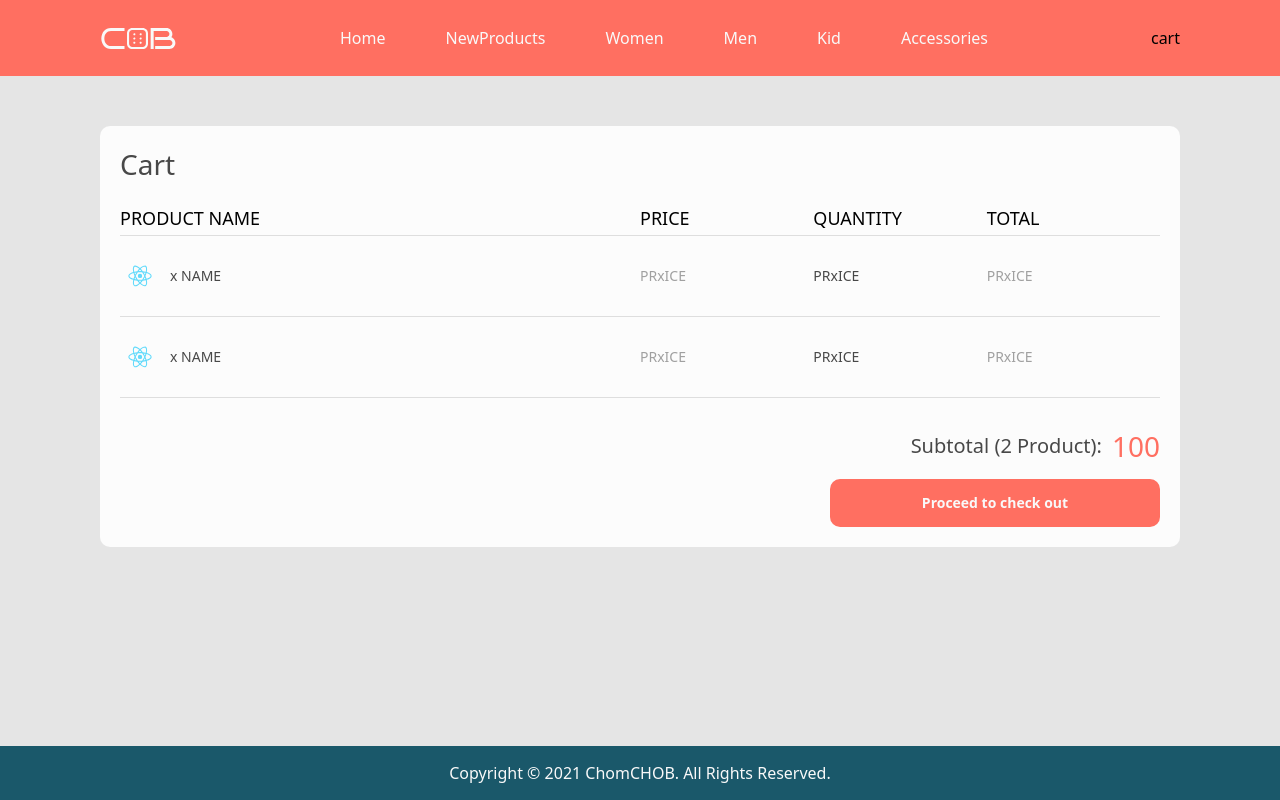
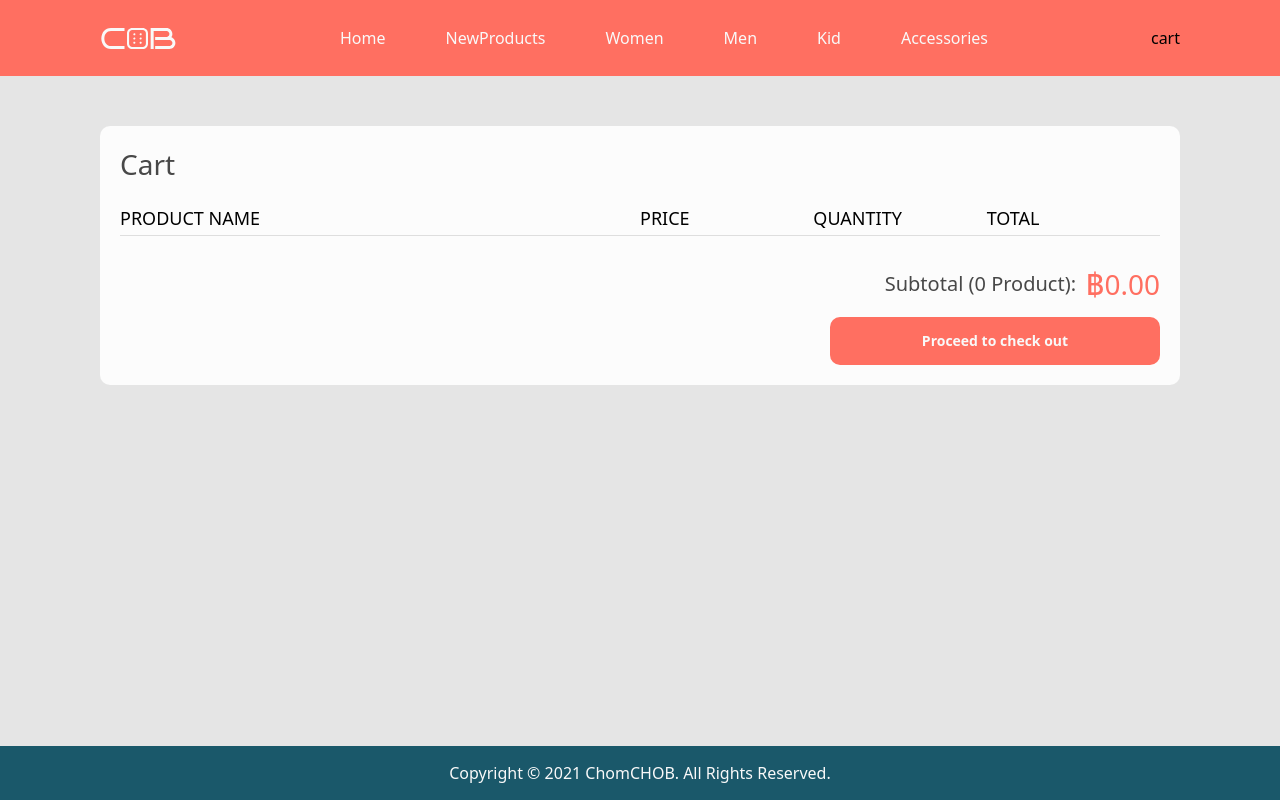
Before and after one commit to NightThinker/cob, a React (Create React App) app: page /cart in a window 1280 px wide. Built offline with nearby package versions, Linux system fonts and the light colour scheme.

Commit message:
redux and cart

```diff
--- a/package.json
+++ b/package.json
@@ -3,6 +3,7 @@
   "version": "0.1.0",
   "private": true,
   "dependencies": {
+    "@reduxjs/toolkit": "^1.5.0",
     "@testing-library/jest-dom": "^5.11.4",
     "@testing-library/react": "^11.1.0",
     "@testing-library/user-event": "^12.1.10",
@@ -10,8 +11,11 @@
     "react": "^17.0.1",
     "react-dom": "^17.0.1",
     "react-number-format": "^4.4.4",
+    "react-redux": "^7.2.2",
     "react-router-dom": "^5.2.0",
     "react-scripts": "4.0.2",
+    "redux-logger": "^3.0.6",
+    "redux-thunk": "^2.3.0",
     "web-vitals": "^1.0.1"
   },
   "scripts": {
@@ -43,6 +47,7 @@
     "@tailwindcss/postcss7-compat": "^2.0.3",
     "autoprefixer": "^9",
     "postcss-cli": "^7",
+    "redux-devtools": "^3.7.0",
     "tailwindcss": "npm:@tailwindcss/postcss7-compat"
   }
 }
--- a/src/feature/cart/Cart.js
+++ b/src/feature/cart/Cart.js
@@ -1,11 +1,18 @@
+import { useSelector } from 'react-redux';
+
 import Layout from '../../shared/theme/Layout/Layout'
 import Text from '../../shared/components/Text/Text'
 import Img from '../../shared/components/Img/Img'
 
-import logo from '../../logo.svg'
 import Button from '../../shared/components/Button/Button'
 
 const Cart = () => {
+  const { carts } = useSelector((state) => state.cart);
+
+  const total = carts.reduce((sum, number) => {
+    return sum + parseFloat(number.total)
+  }, 0)
+
   return (
     <Layout>
       <ul className='flex flex-col bg-white-light rounded-10 p-20 '>
@@ -17,28 +24,21 @@ const Cart = () => {
             <Text size='text-lg' color='text-black'>QUANTITY</Text>
             <Text size='text-lg' color='text-black'>TOTAL</Text>
           </div>
-          <div className='grid grid-cols-cart py-20 items-center border-b border-grey-border'>
-            <div className='flex gap-10 items-center'>
-              <Img src={logo} className='img-sm' />
-              <Text color='text-black-light'>x NAME</Text>
+          {carts.map(({ id, img, name, price, qty, total }) => (
+            <div key={id} className='grid grid-cols-cart py-20 items-center border-b border-grey-border'>
+              <div className='flex gap-10 items-center'>
+                <Img src={img} className='img-sm' />
+                <Text color='text-black-light'>{name}</Text>
+              </div>
+              <Text isNumber color='text-grey-light'>{price}</Text>
+              <Text color='text-black-light'>{qty}</Text>
+              <Text isNumber color='text-grey-light'>{total}</Text>
             </div>
-            <Text color='text-grey-light'>PRxICE</Text>
-            <Text color='text-black-light'>PRxICE</Text>
-            <Text color='text-grey-light'>PRxICE</Text>
-          </div>
-          <div className='grid grid-cols-cart py-20 items-center border-b border-grey-border'>
-            <div className='flex gap-10 items-center'>
-              <Img src={logo} className='img-sm' />
-              <Text color='text-black-light'>x NAME</Text>
-            </div>
-            <Text color='text-grey-light'>PRxICE</Text>
-            <Text color='text-black-light'>PRxICE</Text>
-            <Text color='text-grey-light'>PRxICE</Text>
-          </div>
+          ))}
         </li>
         <li className='flex justify-end gap-10 items-center'>
-          <Text size='text-xl' weight='font-medium' color='text-black-light'>{`Subtotal (2 Product):`}</Text>
-          <Text size='text-2xl' weight='font-medium' color='text-orange'  >100</Text>
+          <Text size='text-xl' weight='font-medium' color='text-black-light'>{`Subtotal (${carts.length} Product):`}</Text>
+          <Text isNumber size='text-2xl' weight='font-medium' color='text-orange'>{total.toFixed(2)}</Text>
         </li>
         <li className='flex justify-end mt-15 '>
           <Button width='btn-md'>Proceed to check out</Button>
--- a/src/feature/product/productDetial/ProductDetial.js
+++ b/src/feature/product/productDetial/ProductDetial.js
@@ -1,5 +1,6 @@
 import { useState, useEffect } from 'react'
 import { useParams, useHistory } from 'react-router-dom'
+import { useDispatch } from 'react-redux';
 
 import Layout from '../../../shared/theme/Layout/Layout'
 import Img from '../../../shared/components/Img/Img'
@@ -9,13 +10,19 @@ import Button from '../../../shared/components/Button/Button'
 import ButtonGroup from '../../../shared/container/ButtonGroup/ButtonGroup'
 
 import { onGetProductById } from '../../../shared/api/product.api'
+import { addToCart } from '../../../store/actions/actionCart';
+import { data } from 'autoprefixer';
 
 
 const ProductDetail = () => {
   const [product, setProduct] = useState()
   const [count, setCount] = useState(0)
+
   const { id } = useParams()
   const history = useHistory()
+  const dispatch = useDispatch();
+
+  const onAddToCart = (data) => dispatch(addToCart(data));
 
   useEffect(() => {
     (async () => {
@@ -31,6 +38,19 @@ const ProductDetail = () => {
 
   const onDecrement = () => {
     if (count) setCount(preCount => preCount - 1)
+  }
+
+  const onAddToCartHandler = () => {
+    const payload = {
+      id: product._id,
+      name: product.name,
+      img: product.image_url,
+      price: product.price,
+      qty: count,
+      total: (count * product.price).toFixed(2)
+    }
+    onAddToCart(payload)
+    !!count && history.push(`/cart`)
   }
 
   return (
@@ -56,11 +76,11 @@ const ProductDetail = () => {
                 <Text color='text-black-light'>Quanititiy:</Text>
                 <ButtonGroup number={count} onIncrement={onIncrement} onDecrement={onDecrement} />
               </div>
-              <Button className='mt-16' disable={!count} onClick={() => !!count && history.push(`/cart`)}>
+              <Button className='mt-16' disable={!count} onClick={onAddToCartHandler} >
                 <svg width="18" height="18" viewBox="0 0 18 18" fill="none" xmlns="http://www.w3.org/2000/svg">
                   <path d="M8.2499 6.75H9.74991V4.5H11.9999V3H9.74991V0.749996H8.2499V3H5.9999V4.5H8.2499V6.75ZM5.24989 13.5C4.42114 13.5 3.75739 14.1712 3.75739 15C3.75739 15.8287 4.42114 16.5 5.24989 16.5C6.07865 16.5 6.7499 15.8287 6.7499 15C6.7499 14.1712 6.07865 13.5 5.24989 13.5ZM12.7499 13.5C11.9212 13.5 11.2574 14.1712 11.2574 15C11.2574 15.8287 11.9212 16.5 12.7499 16.5C13.5787 16.5 14.2499 15.8287 14.2499 15C14.2499 14.1712 13.5787 13.5 12.7499 13.5ZM5.38114 11.0625C5.38114 11.0287 5.38864 10.9987 5.40364 10.9725L6.07865 9.75H11.6662C12.2287 9.75 12.7199 9.43875 12.9787 8.9775L15.8737 3.72L14.5612 3H14.5574L13.7287 4.5L11.6624 8.25H6.40115L6.30365 8.0475L4.61989 4.5L3.90739 3L3.19864 1.5H0.749878V3H2.24988L4.94989 8.68875L3.93364 10.5262C3.81739 10.7437 3.74989 10.9875 3.74989 11.25C3.74989 12.0787 4.42114 12.75 5.24989 12.75H14.2499V11.25H5.56864C5.46364 11.25 5.38114 11.1675 5.38114 11.0625Z" fill="#F9F9F9" />
                 </svg>
-                <Text color='text-white' weight='font-semibold'>ADD TO CART</Text>
+                <Text color='text-white' weight='font-semibold' >ADD TO CART</Text>
               </Button>
             </div>
           </div>
--- a/src/index.js
+++ b/src/index.js
@@ -1,12 +1,27 @@
 import React from 'react';
 import ReactDOM from 'react-dom';
+import { createStore, applyMiddleware } from 'redux'
+import { Provider } from 'react-redux'
+import { createLogger } from 'redux-logger'
+import thunk from 'redux-thunk'
+
 import './index.css';
 import App from './App';
 import reportWebVitals from './reportWebVitals';
+import rootReducer from './store/reducers'
+
+const middleware = [thunk];
+if (process.env.NODE_ENV !== 'production') {
+  middleware.push(createLogger());
+}
+
+const store = createStore(rootReducer, applyMiddleware(...middleware))
 
 ReactDOM.render(
   <React.StrictMode>
-    <App />
+    <Provider store={store}>
+      <App />
+    </Provider>
   </React.StrictMode>,
   document.getElementById('root')
 );
--- a/src/shared/components/Button/Button.js
+++ b/src/shared/components/Button/Button.js
@@ -1,7 +1,6 @@
 
 const Button = ({ children, className, ...other }) => {
   const { width, disable } = other
-  console.log('width', other)
   return (
     <button
       className={`flex justify-center gap-4 items-center rounded-10 h-48 font-semibold text-sm bg-orange text-white ${disable ? 'cursor-not-allowed' : 'cursor-pointer'} ${width || 'btn'} ${className}`}
--- /dev/null
+++ b/src/store/actions/actionCart.js
@@ -0,0 +1,6 @@
+import * as types from '../constants/ActionTypes'
+
+export const addToCart = (product) => ({
+  type: types.ADD_TO_CART,
+  product,
+});
--- /dev/null
+++ b/src/store/constants/ActionTypes.js
@@ -0,0 +1 @@
+export const ADD_TO_CART = 'ADD_TO_CART'
--- /dev/null
+++ b/src/store/reducers/index.js
@@ -0,0 +1,7 @@
+import { combineReducers } from 'redux';
+
+import cart from './reducerCart';
+
+export default combineReducers({
+  cart,
+});
--- /dev/null
+++ b/src/store/reducers/reducerCart.js
@@ -0,0 +1,21 @@
+import * as types from '../constants/ActionTypes'
+
+const initialState = {
+  carts: [],
+};
+
+const reducerAudience = (state = initialState, action) => {
+  switch (action.type) {
+    case types.ADD_TO_CART:
+      console.log('action.product', action.product)
+      return {
+        ...state,
+        carts: [...state.carts, action.product],
+      };
+    // return state;
+    default:
+      return state;
+  }
+};
+
+export default reducerAudience;
```
Also changed, not shown: 1 other file (tests, documents, lock files or other folders).
